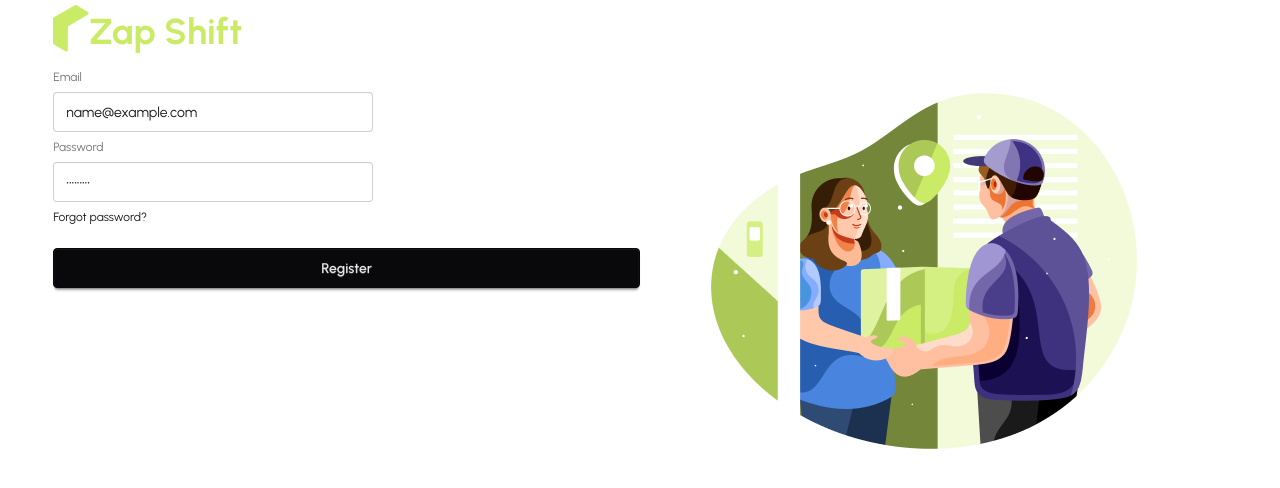
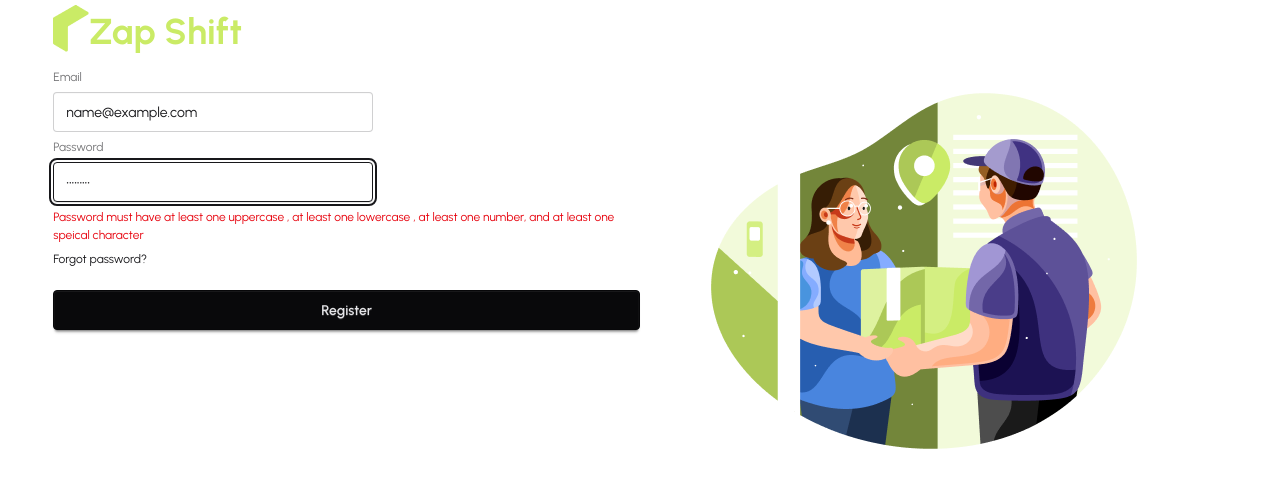
Before and after one commit to rimpakasundi07/Zap-Shift-Client, a React (Vite) app: page /register in a window 1280 px wide. Both pictures are taken after typing "name@example.com", "Sample123" into the empty fields and a click on the button "Register". Shown: the top 488 px of the page. Built offline with nearby package versions, Linux system fonts and the light colour scheme.

Commit message:
feat: add password input with validation for uppercase, lowercase, number, and special character

```diff
--- a/src/pages/Auth/Register/Register.jsx
+++ b/src/pages/Auth/Register/Register.jsx
@@ -30,7 +30,12 @@ const Register = () => {
           <label className="label">Password</label>
           <input
             type="password"
-            {...register("password", { required: true, minLength: 6 })}
+            {...register("password", {
+              required: true,
+              minLength: 6,
+              pattern:
+                /^(?=.*[a-z])(?=.*[A-Z])(?=.*\d)(?=.*[@$!%*?&])[A-Za-z\d@$!%*?&]+$/,
+            })}
             className="input"
             placeholder="Password"
           />
@@ -40,6 +45,12 @@ const Register = () => {
           {errors.password?.type === "minLength" && (
             <p className="text-red-600 font-semibold">
               Password must be 6 character or longer.
+            </p>
+          )}
+          {errors.password?.type === "pattern" && (
+            <p className="text-red-600">
+              Password must have at least one uppercase , at least one lowercase
+              , at least one number, and at least one speical character
             </p>
           )}
           <div>
```
